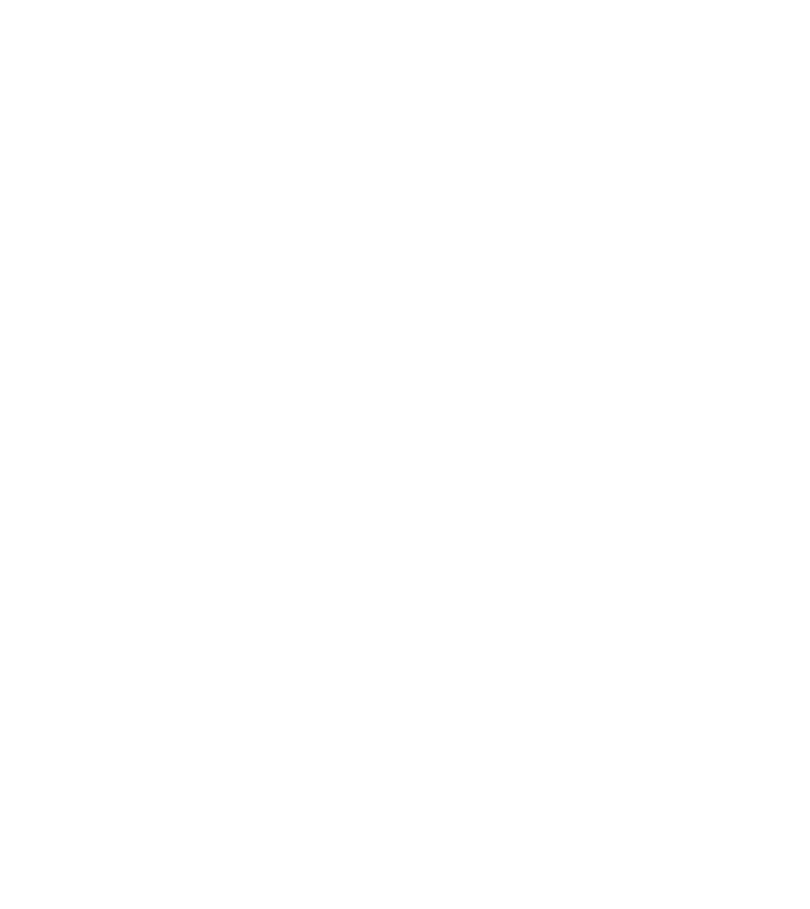
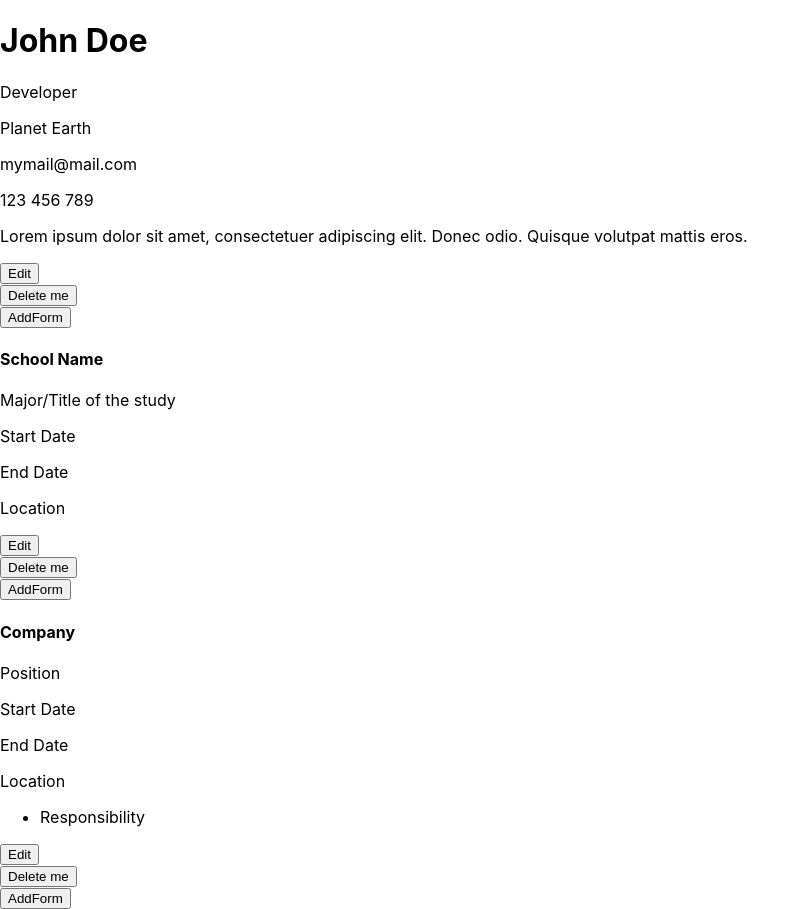
Before and after one commit to Deepspacediver/cv-generator, a React (Create React App) app: page / in a window 1280 px wide. Shown: the whole page, without its empty margins (0-810 px from the left). Before the commit the page ends 800 px from the top, so only its background shows below. Built offline with nearby package versions, Linux system fonts and the light colour scheme.

Commit message:
initial preview of cv

```diff
--- a/src/App.js
+++ b/src/App.js
@@ -1,7 +1,19 @@
 import "./index.css";
-
-function App() {
-  return <div className="App"></div>;
+import React, { Component } from "react";
+import GeneralForm from "./components/CVCreator/specificForms/GeneralForm";
+import CVSection from "./components/CVCreator/CVSection";
+import EducationalForm from "./components/CVCreator/specificForms/EducationForm";
+import WorkForm from "./components/CVCreator/specificForms/WorkForm";
+class App extends Component {
+  render() {
+    return (
+      <div>
+        <CVSection FormComponent={GeneralForm} />
+        <CVSection FormComponent={EducationalForm} />
+        <CVSection FormComponent={WorkForm} />
+      </div>
+    );
+  }
 }
 
 export default App;
```
